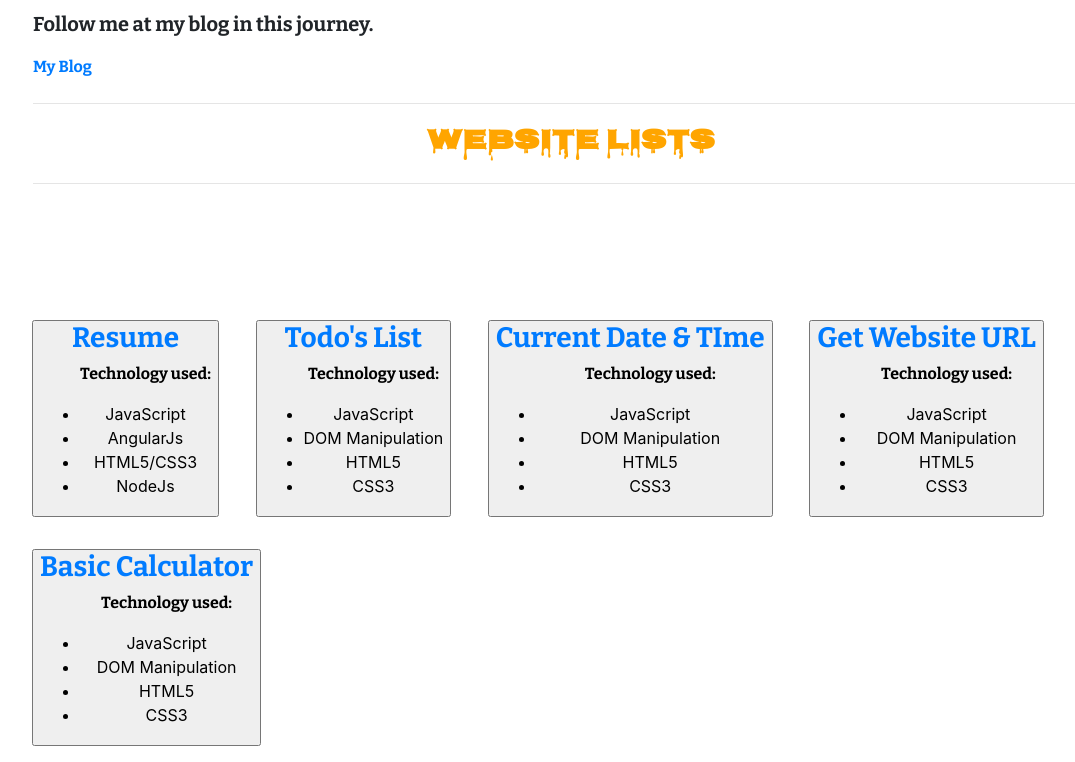
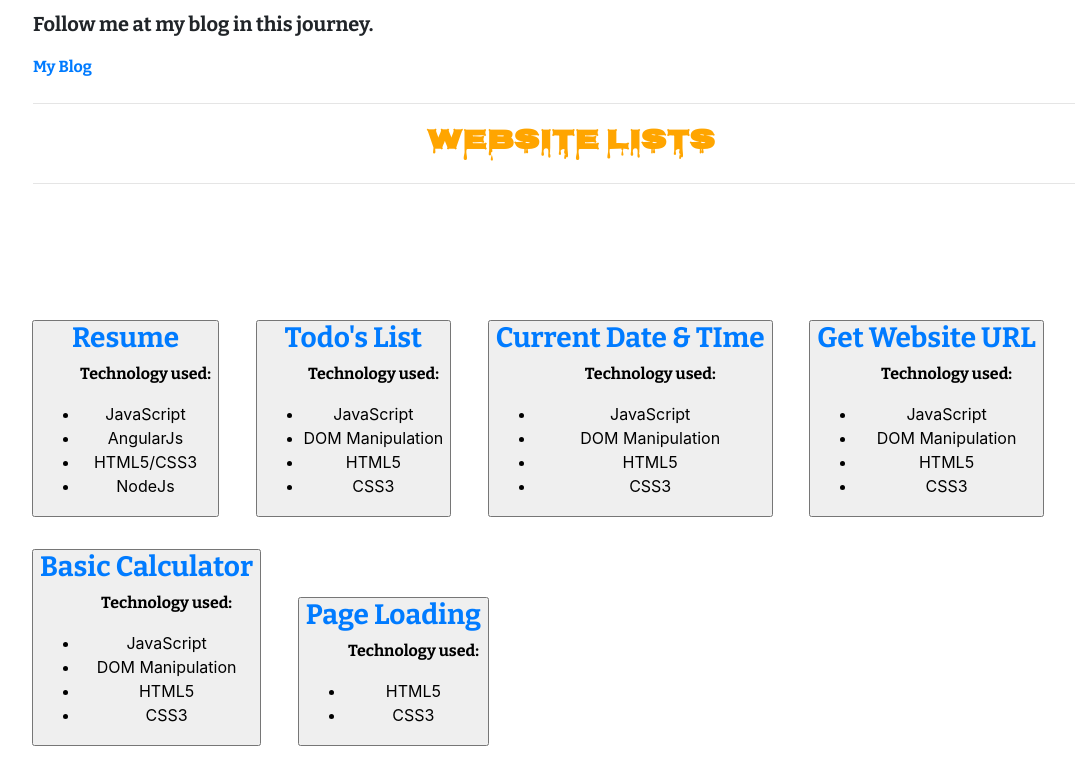
Before and after one commit to karki011/New-Resume, a plain HTML site: page client/index.html in a window 1280 px wide. Shown: the part 199-961 px from the top of the page, without its empty margins (69-1144 px from the left). Drawn offline with nearby package versions, Linux system fonts and the light colour scheme.

Commit message:
add to index

```diff
--- a/client/index.html
+++ b/client/index.html
@@ -106,6 +106,20 @@
             </ul>
           </button>
     </div>
+    <div class="listSite">
+        <button type="button">
+            <a href="./bouncy/bounce.html" target="_blank">
+              <h3>Page Loading</h3>
+            </a>
+            <ul>
+              <p>Technology used:</p>
+              <!-- <li>JavaScript</li> -->
+              <!-- <li>DOM Manipulation</li> -->
+              <li>HTML5</li>
+              <li>CSS3</li>
+            </ul>
+          </button>
+    </div>
 
   </div>
 
```
